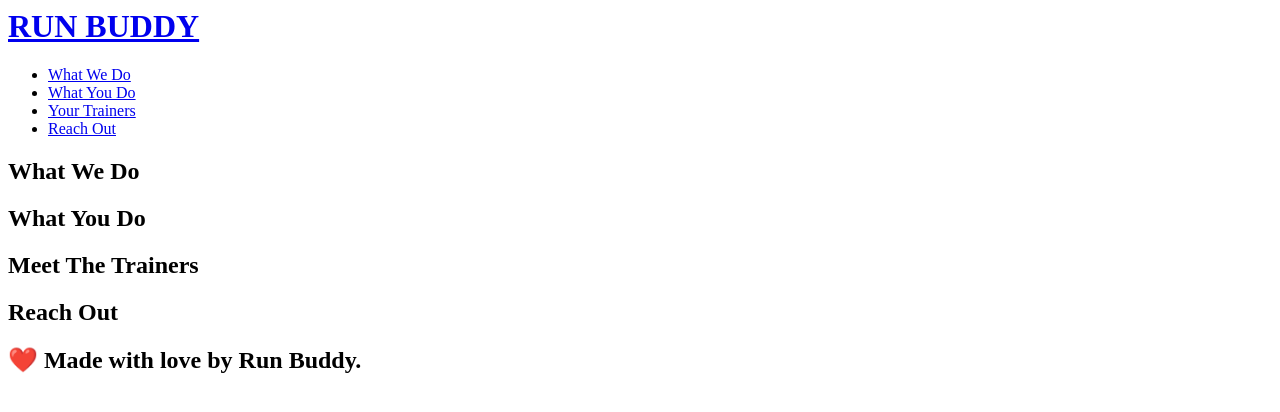
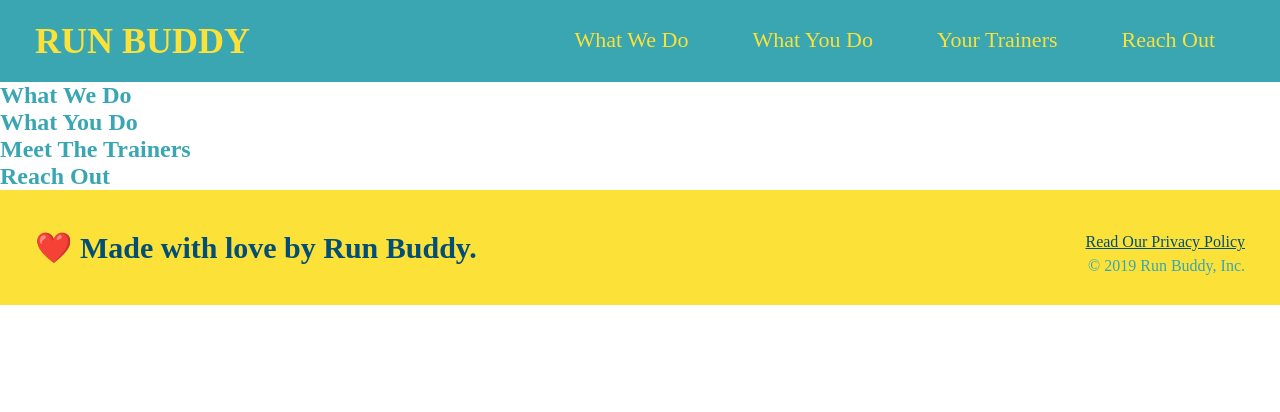
Before and after one commit to tjthorpe/run-buddy, a plain HTML site: page index.html in a window 1280 px wide. Drawn offline with Linux system fonts and the light colour scheme.

Commit message:
adding style sheets

```diff
--- /dev/null
+++ b/assets/css/style.css
@@ -0,0 +1,62 @@
+* {
+    margin: 0;
+    padding: 0;
+    box-sizing: border-box;
+}
+
+body {
+    color: #39a6b2
+    font-family; Helvetica:
+}
+    /* apply styles to <header> */
+header {
+    padding: 20px 35px;
+    background-color: #39a6b2;
+}
+header h1 {
+    font-weight: bold;
+    font-size: 36px;
+    color: #fce138;
+    margin: 0;
+    display: inline;
+}
+header a {
+    color: #fce138;
+    text-decoration: none;
+}
+ header nav {
+     float: right;
+     margin: 7px 0;
+ }
+header nav ul li {
+     display: inline;
+ }
+header nav ul li a {
+     margin: 0 30px;
+     font-weight: lighter;
+     font-size: 22px;
+ }
+ section {
+     color: #39a6b2;
+ }
+footer h2 {
+    color: #39a6b2;
+    display: inline;
+    color: #024e76;
+    font-size: 30px;
+    margin: 0;
+}
+ footer {
+     color: #39a6b2;
+     background-color: #fce138;
+     width: 100%;
+     padding: 40px 35px;
+ }
+footer div {
+    float: right;
+    line-height: 1.5;
+    text-align: right;
+}
+footer a {
+    color: #024e76;
+}
--- a/index.html
+++ b/index.html
@@ -2,6 +2,7 @@
     <head>
         <meta charset="UTF-8" />
         <title>Run Buddy</title>
+        <link rel="stylesheet" href="./assets/css/style.css"/>
     </head>
     <body>
         <!-- navigation -->
@@ -61,6 +62,11 @@
         <!-- "footer"-->
         <footer>
             <h2>❤️ Made with love by Run Buddy.</h2>
+            <div>
+                <a href="#">Read Our Privacy Policy</a><br>
+                &copy; 2019 Run Buddy, Inc.
+            </div>
+
         </footer>
     </body>
 </html>
```
Also changed, not shown: 2 other files.
